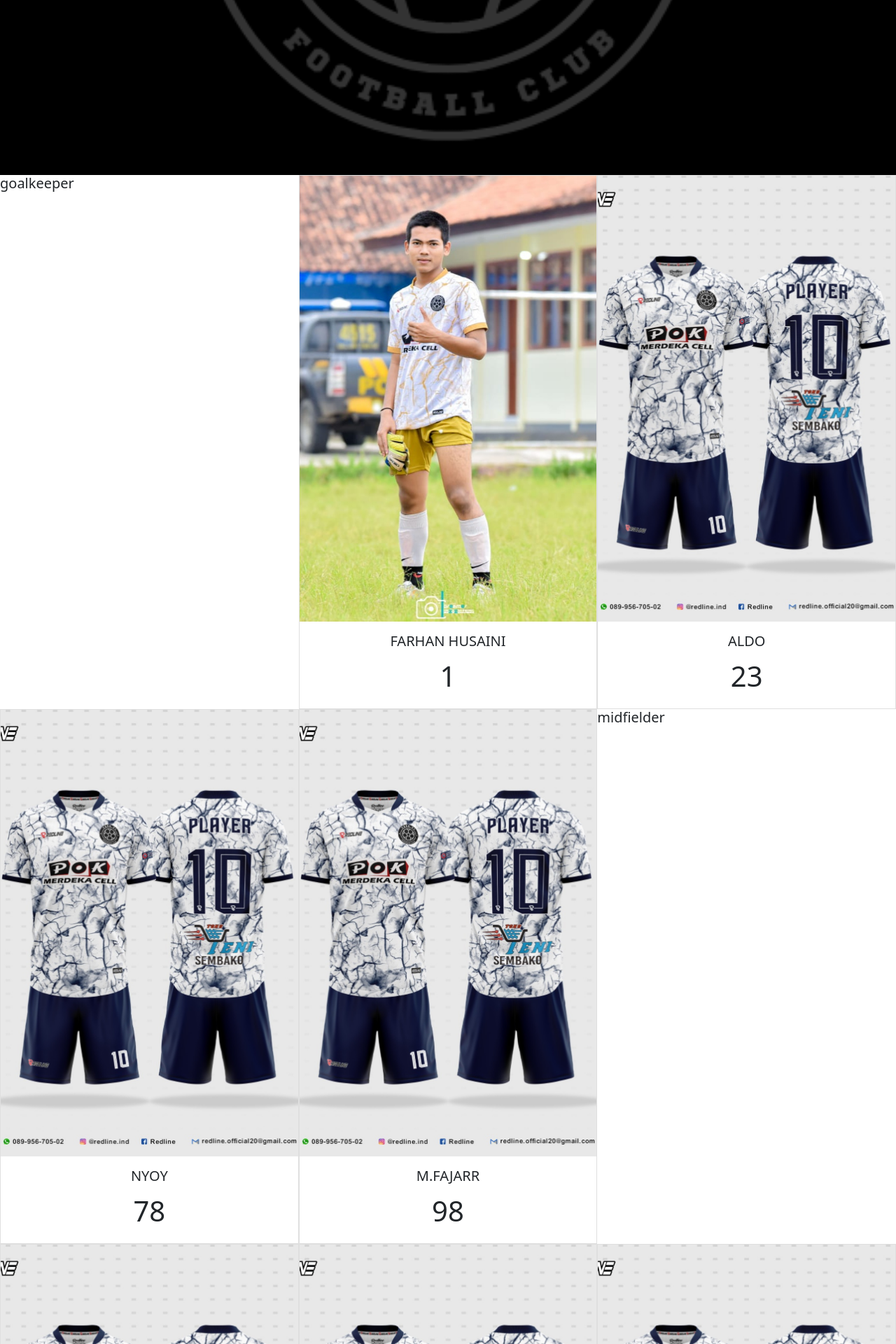
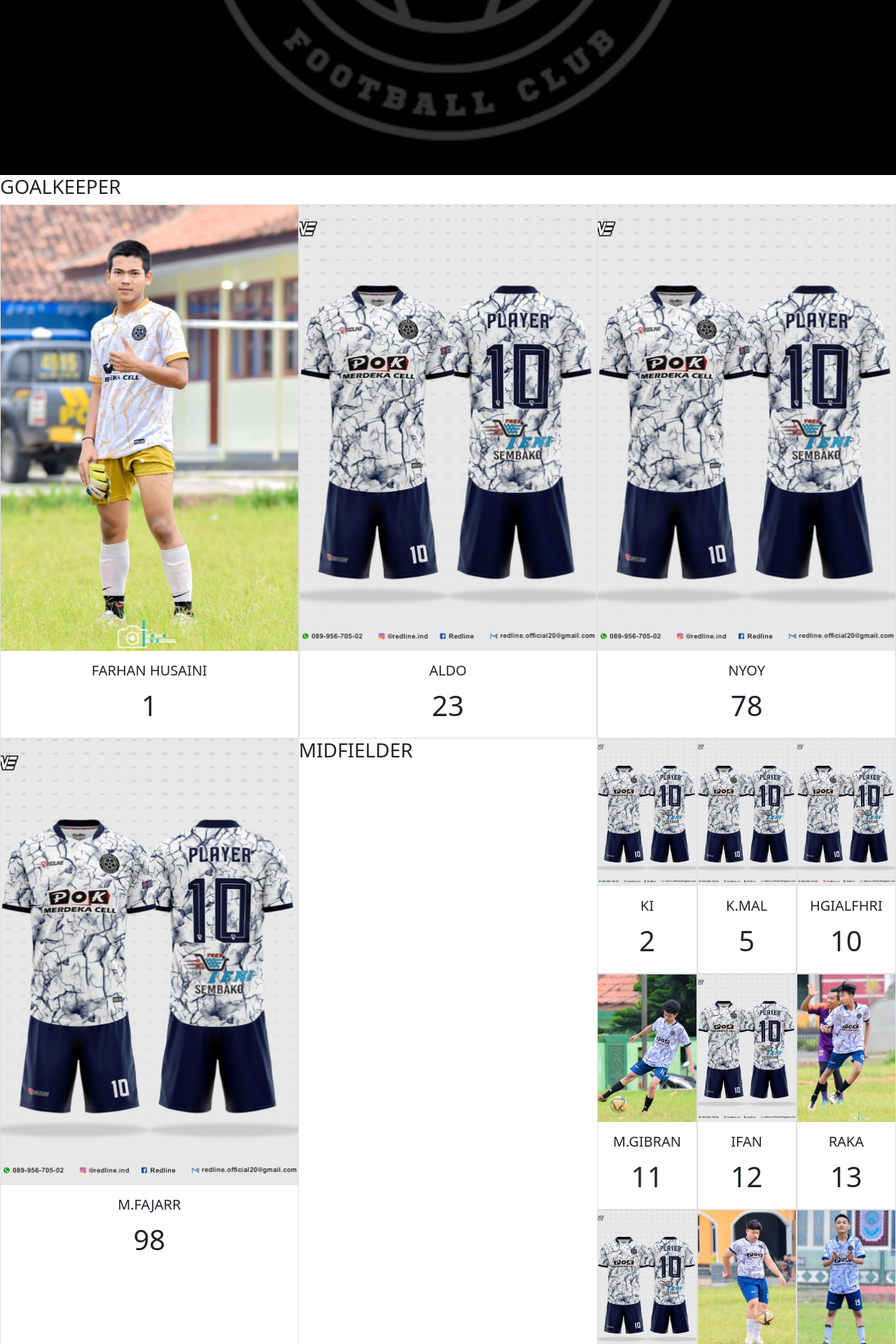
Before and after one commit to tesafc/www2, a Jekyll site: the page built from team.html, in a window 1280 px wide. Shown: the part 560-2480 px from the top of the page at 70% size. Built offline with Jekyll 4.4.1, drawn with Linux system fonts in a browser that asks for light colours.

Commit message:
Update team.html

```diff
--- a/team.html
+++ b/team.html
@@ -5,10 +5,10 @@ image: /assets/img/logo-1.png
 ---
 
 <div class="container-fluid px-0">
-  <div class="row row-cols-2 row-cols-md-3 g-0">
     {% assign roles = site.data.team | group_by:"role" %}
     {% for role in roles %}
-      <h5>{{ role.name }}</h5>
+      <h3 class="text-uppercase">{{ role.name }}</h3>
+  <div class="row row-cols-2 row-cols-md-3 g-0">
       {% for player in role.items %}
     <div class="col">
       <div class="card rounded-0 h-100">
```
